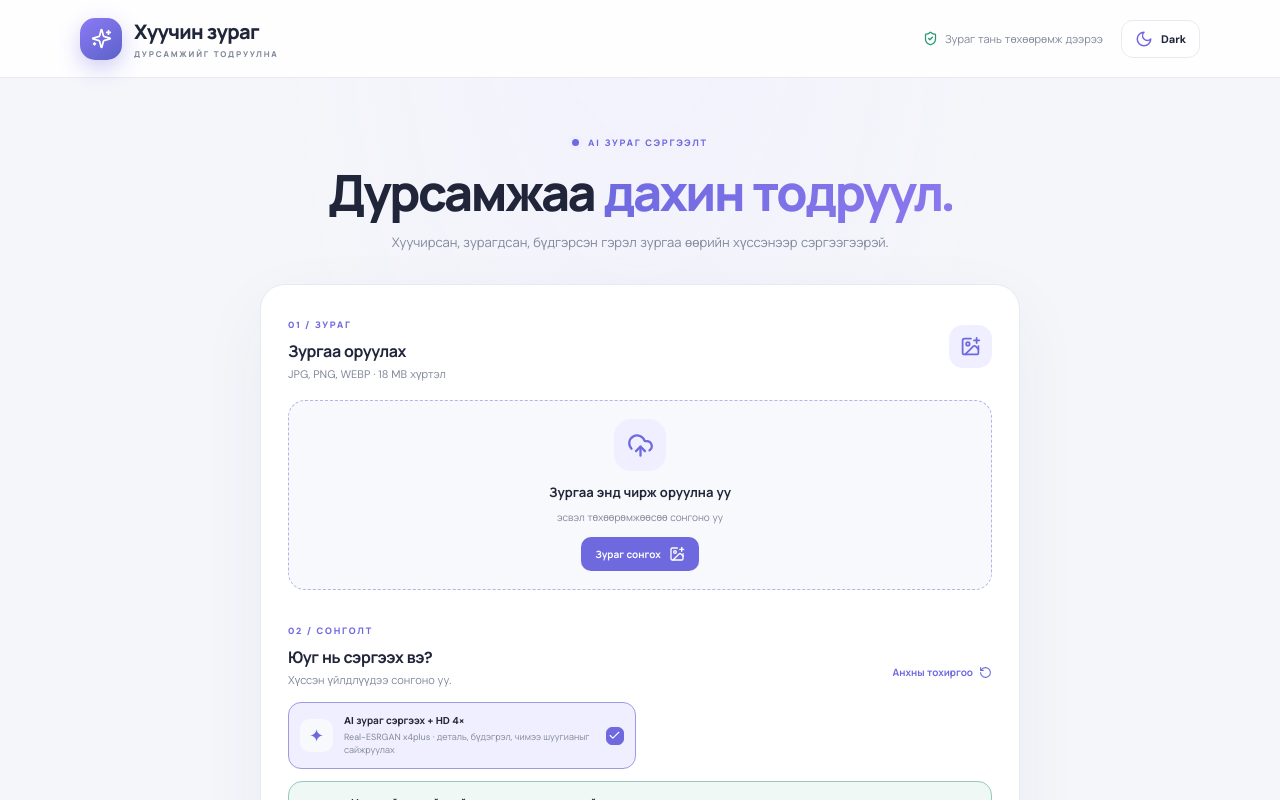
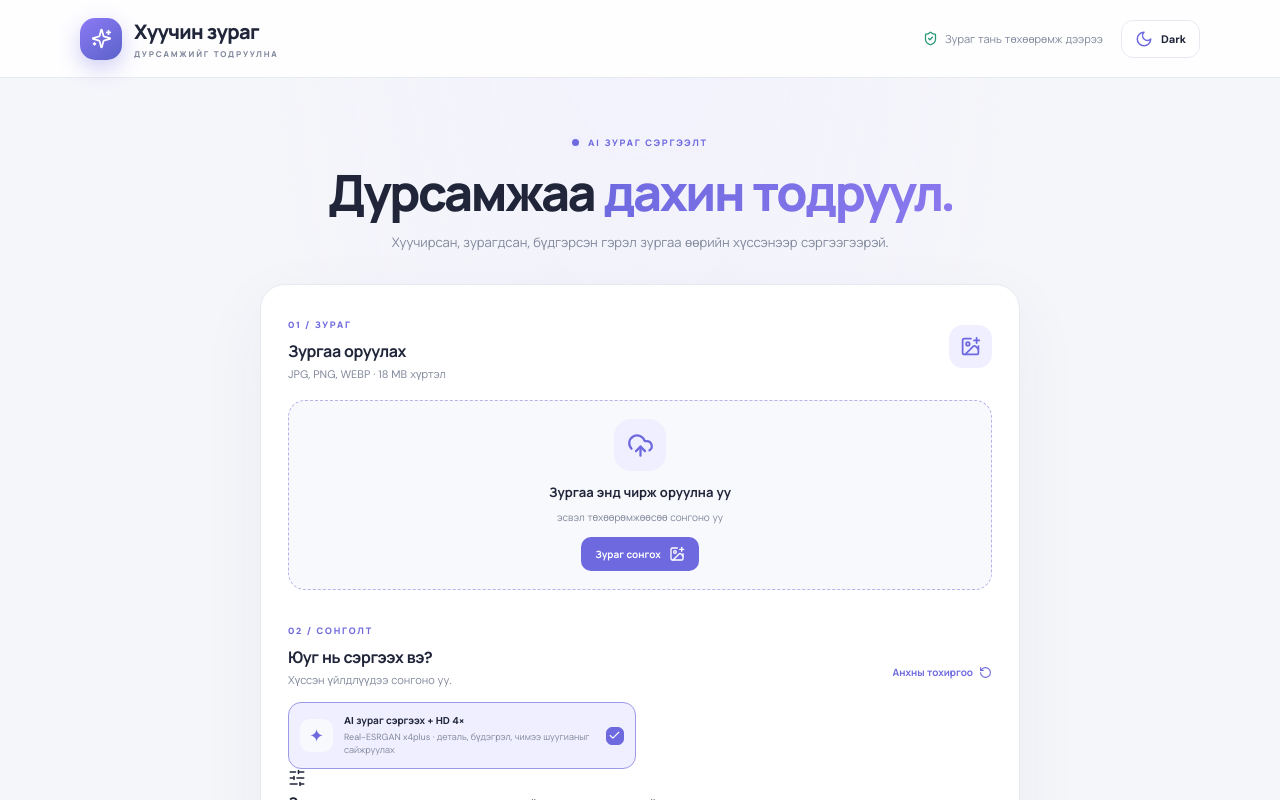
Before and after one commit to boroogemini/oldpix, a React (Vite) app: page / in a window 1280 px wide. Shown: the top 800 px of the page. Built offline with nearby package versions, Linux system fonts and the light colour scheme.

Commit message:
Restore professional editing toolbar in photo studio

```diff
--- a/src/App.tsx
+++ b/src/App.tsx
@@ -1,7 +1,8 @@
 import { useEffect, useRef, useState } from "react";
 import { ArrowDownToLine, Check, ImagePlus, LockKeyhole, Moon, RotateCcw, ShieldCheck, Sparkles, Sun, UploadCloud, WandSparkles, X } from "lucide-react";
 import { createOrder, getOrder } from "./lib/api";
-import { restoreImage, type RestoreResult } from "./lib/restore";
+import { restoreImage, type RestoreResult, type RestoreAdjustments } from "./lib/restore";
+import Toolbar from "./components/Toolbar";
 
 type Phase = "idle" | "ready" | "processing" | "done" | "payment" | "paid";
 type RestoreChoice = "upscale";
@@ -19,6 +20,7 @@ export default function App() {
   const [busy, setBusy] = useState(false);
   const [progress, setProgress] = useState(0);
   const [compare, setCompare] = useState(50);
+  const [adjustments, setAdjustments] = useState<RestoreAdjustments>({ brightness: 0, contrast: 0, saturation: 0, warmth: 0, sharpness: 0 });
   const [error, setError] = useState("");
   const [orderId, setOrderId] = useState("");
   const [checkoutUrl, setCheckoutUrl] = useState("");
@@ -46,7 +48,7 @@ export default function App() {
     setBusy(true); setError(""); setPhase("processing");
     try {
       setProgress(2);
-      const restored = await restoreImage(file, (value) => setProgress(value));
+      const restored = await restoreImage(file, (value) => setProgress(value), adjustments);
       setResult(restored); setResultPreview(URL.createObjectURL(restored.blob)); setPhase("done");
     } catch (e) {
       setError(e instanceof Error ? e.message : "Зураг сэргээхэд алдаа гарлаа."); setPhase("ready");
@@ -91,7 +93,7 @@ export default function App() {
   }
   function reset() {
     if (preview) URL.revokeObjectURL(preview);
-    setFile(null); setPreview(""); setResult(null); setResultPreview(""); setPhase("idle"); setProgress(0); setCompare(50);
+    setFile(null); setPreview(""); setResult(null); setResultPreview(""); setPhase("idle"); setProgress(0); setCompare(50); setAdjustments({ brightness: 0, contrast: 0, saturation: 0, warmth: 0, sharpness: 0 });
     setOrderId(""); setCheckoutUrl(""); setError("");
   }
   function toggleChoice(_id: RestoreChoice) {
@@ -118,6 +120,7 @@ export default function App() {
         <input ref={inputRef} hidden type="file" accept="image/jpeg,image/png,image/webp" onChange={e => selectFile(e.target.files?.[0])}/>
         <div className="options-head"><div><span className="step-tag">02 / СОНГОЛТ</span><h2>Юуг нь сэргээх вэ?</h2><p>Хүссэн үйлдлүүдээ сонгоно уу.</p></div><button className="reset-options" onClick={() => setSelected(["upscale"])}>Анхны тохиргоо <RotateCcw size={13}/></button></div>
         <div className="choice-grid">{choices.map(choice => <button key={choice.id} className={`choice-card ${selected.includes(choice.id) ? "is-selected" : ""}`} onClick={() => toggleChoice(choice.id)}><span className="choice-symbol">{choice.icon}</span><span className="choice-copy"><b>{choice.title}</b><small>{choice.detail}</small></span><span className="choice-check">{selected.includes(choice.id) && <Check size={13}/>}</span></button>)}</div>
+        <Toolbar value={adjustments} onChange={(next) => { setAdjustments(next); if (result) { setResult(null); setResultPreview(""); setPhase("ready"); } }} />
         <div className="face-protect active"><span className="face-icon"><ShieldCheck size={19}/></span><span><b>Нүүрний төрхийг хиймлээр шинээр зурахгүй</b><small>Энэ хувилбар нүүрний тусгай сэргээх загвар ашиглахгүй. Иймээс таних төрхийг зохиомлоор өөрчлөхөөс зайлсхийж, эх зургийн мэдээлэлд тулгуурлана.</small></span></div>
         {error && <div className="error-box">{error}</div>}
         <button className="primary-btn full" onClick={processPhoto} disabled={!file || busy || selected.length === 0 || phase === "payment" || phase === "paid"}>{busy ? <><span className="spinner"/> Боловсруулж байна…</> : <><WandSparkles size={18}/> Зургийг сэргээх</>}</button>
```
